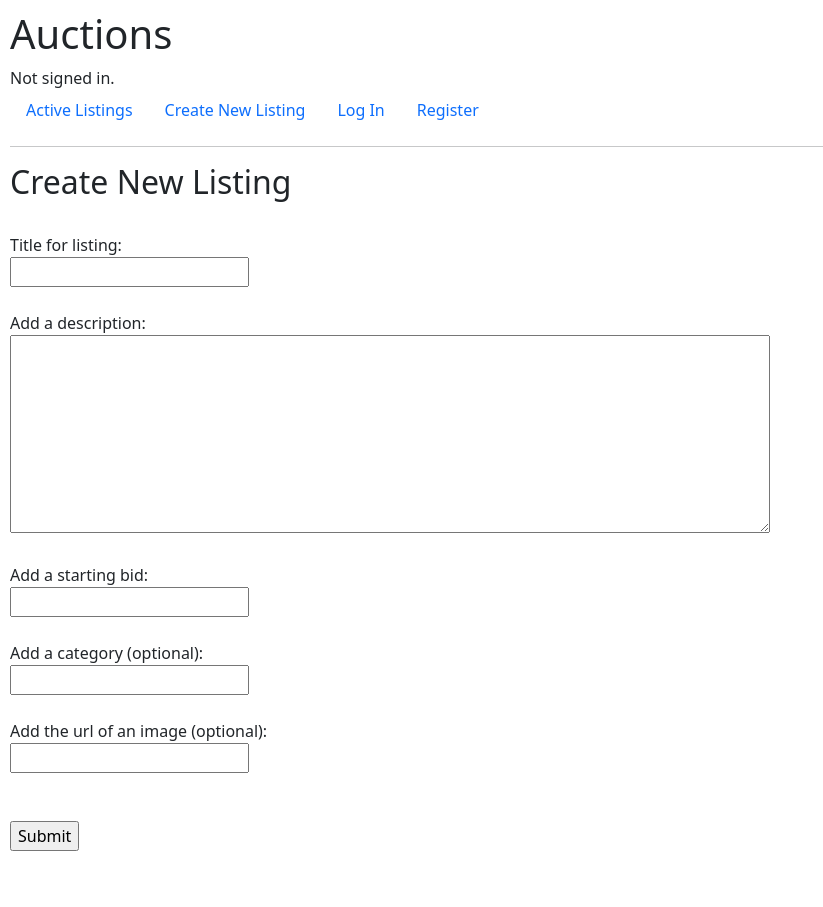
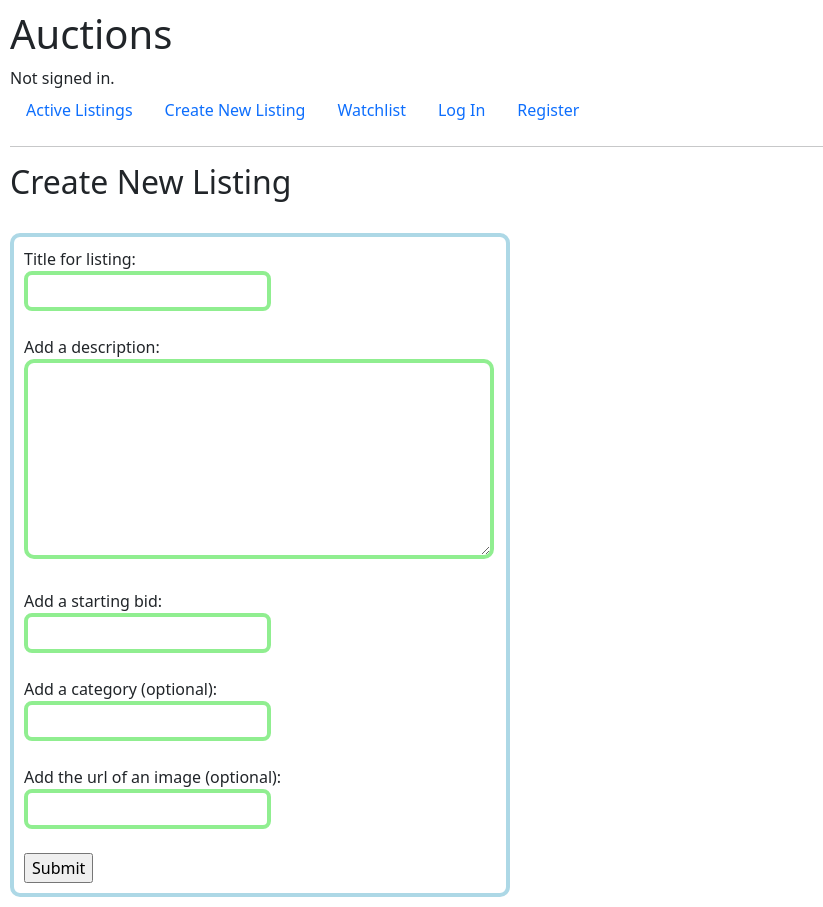
Before and after one commit to minprog-platforms/project-commerce-django-LarsKinkel, a Django app: page /createlisting in a window 1280 px wide. Shown: the whole page, without its empty margins (0-823 px from the left). Before the commit the page ends 851 px from the top, so only its background shows below. Run offline with Django 3.2, Linux system fonts and the light colour scheme.

Commit message:
Adding functionality of the watchlist and some layout changes, ook procesboek bijgewerkt

```diff
--- a/auctions/models.py
+++ b/auctions/models.py
@@ -14,16 +14,18 @@ class AuctionListing(models.Model):
     category = models.CharField(max_length=64, blank=True)
     image = models.CharField(max_length=256, blank=True)
     activestatus = models.BooleanField(default=True)
+    watchlist = models.ManyToManyField(User, null = True, blank=True, related_name="watchlist")
 
     def __str__(self):
         return f"{self.title}, {self.description} {self.startbid} {self.maker}"
 
 class AuctionBids(models.Model):
+    price = models.IntegerField()
     bidder = models.ForeignKey(User, on_delete=models.CASCADE, related_name="bidder")
     bid_item = models.ForeignKey(AuctionListing, on_delete=models.CASCADE, related_name="bid_item")
-    price = models.IntegerField()
+
 
 class Comments(models.Model):
+    comment_itself = models.CharField(max_length=256)
     comment_from = models.ForeignKey(User, on_delete=models.CASCADE, related_name="comment_from")
     comment_on = models.ForeignKey(AuctionListing, on_delete=models.CASCADE, related_name="comment_on")
-    comment_itself = models.CharField(max_length=256)
--- a/auctions/static/auctions/styles.css
+++ b/auctions/static/auctions/styles.css
@@ -2,8 +2,31 @@ body {
     padding: 10px;
 }
 
+textarea {
+    width: 470px;
+    height: 200px;
+    border: 4px solid lightgreen;
+    border-radius: 10px;
+    padding: 10px;
+}
+
+.searchbar {
+    border: 4px solid lightgreen;
+    border-radius: 8px;
+    padding: 4px;
+}
+
 .prev {
     width: 400px;
-    border: outset;
+    border: 4px solid lightgreen;
+    border-radius: 8px;
+    padding: 4px;
     text-align: center;
 }
+
+.create {
+    width: 500px;
+    border: 4px solid lightblue;
+    border-radius: 10px;
+    padding: 10px;
+}
--- a/auctions/templates/auctions/createlisting.html
+++ b/auctions/templates/auctions/createlisting.html
@@ -3,24 +3,26 @@
 {% block body %}
     <h2>Create New Listing</h2>
     <br>
+    <div class="create">
         <form action="{% url 'createlisting' %}" method="post">
             {% csrf_token %}
             <label for="title">Title for listing:</label><br>
-        <input type="text" id="title" name="title">
+            <input class="searchbar" type="text" id="title" name="title">
             <br><br>
             <label for="description">Add a description:</label><br>
-        <textarea name="description" id="description" rows="8" cols="80"></textarea>
+            <textarea name="description" id="description"></textarea>
             <br><br>
             <label for="startbid">Add a starting bid:</label><br>
-        <input type="text" name="startbid" id="startbid" min="0">
+            <input class="searchbar" type="text" name="startbid" id="startbid" min="0">
             <br><br>
             <label for="category">Add a category (optional):</label><br>
-        <input type="text" name="category">
+            <input class="searchbar" type="text" name="category">
             <br><br>
             <label for="image">Add the url of an image (optional):</label><br>
-        <input type="text" name="image" id="image"><br>
-        <br><br>
+            <input class="searchbar" type="text" name="image" id="image"><br>
+            <br>
             <input type="submit">
             <br>
         </form>
+    </div>
 {% endblock %}
--- a/auctions/templates/auctions/layout.html
+++ b/auctions/templates/auctions/layout.html
@@ -23,6 +23,9 @@
             <li class="nav-item">
                 <a class="nav-link" href="{% url 'createlisting' %}">Create New Listing</a>
             </li>
+            <li class="nav-item">
+                <a class="nav-link" href="{% url 'watchlist' %}">Watchlist</a>
+            </li>
             {% if user.is_authenticated %}
                 <li class="nav-item">
                     <a class="nav-link" href="{% url 'logout' %}">Log Out</a>
--- a/auctions/urls.py
+++ b/auctions/urls.py
@@ -7,5 +7,10 @@ urlpatterns = [
     path("login", views.login_view, name="login"),
     path("logout", views.logout_view, name="logout"),
     path("register", views.register, name="register"),
-    path("createlisting", views.createlisting, name="createlisting")
+    path("createlisting", views.createlisting, name="createlisting"),
+    path("<int:listing_id>", views.listing, name="listing"),
+    # path("<int:listing_id>", views.change_watchlist, name="change_watchlist"),
+    path("<int:listing_id>/add_watchlist", views.add_watchlist, name="add_watchlist"),
+    path("<int:listing_id>/remove_watchlist", views.remove_watchlist, name="remove_watchlist"),
+    path("watchlist", views.watchlist, name="watchlist")
 ]
--- a/auctions/views.py
+++ b/auctions/views.py
@@ -80,3 +80,31 @@ def createlisting(request):
 
         return HttpResponseRedirect(reverse(index))
     return render(request, "auctions/createlisting.html")
+
+def listing(request, listing_id):
+    listing = AuctionListing.objects.get(id=listing_id)
+    watchlistbutton = request.user in listing.watchlist.all()
+    return render(request, "auctions/listing.html", {
+        "listing": listing,
+        "watchlistbutton": watchlistbutton
+    })
+
+def add_watchlist(request, listing_id):
+    listing = AuctionListing.objects.get(pk=listing_id)
+    listing.watchlist.add(request.user)
+
+    listingpage = AuctionListing.objects.get(id=listing_id)
+    return HttpResponseRedirect(reverse("listing", args=(listing.id,)))
+
+def remove_watchlist(request, listing_id):
+    listing = AuctionListing.objects.get(pk=listing_id)
+    listing.watchlist.remove(request.user)
+
+    listingpage = AuctionListing.objects.get(id=listing_id)
+    return HttpResponseRedirect(reverse("listing", args=(listing.id,)))
+
+def watchlist(request):
+    watching = request.user.watchlist.all()
+    return render(request, "auctions/watchlist.html", {
+        "watching": watching
+    })
```
Also changed, not shown: auctions/templates/auctions/index.html (+5 -2 lines), auctions/templates/auctions/listing.html (added, +33 -0 lines), auctions/templates/auctions/watchlist.html (added, +16 -0 lines), auctions/migrations/0002_auctionlisting_comments_auctionbids.py (added), auctions/migrations/0003_auctionlisting_image_alter_auctionlisting_winner.py (added), auctions/migrations/0004_remove_auctionlisting_winner.py (added), auctions/migrations/0005_auctionlisting_activestatus.py (added), auctions/migrations/0006_alter_auctionlisting_image.py (added), auctions/migrations/0007_watchlist.py (added), auctions/migrations/0008_auctionlisting_watchlist_delete_watchlist.py (added), 1 other file. Lines whose indentation alone changed are shown as unchanged.
